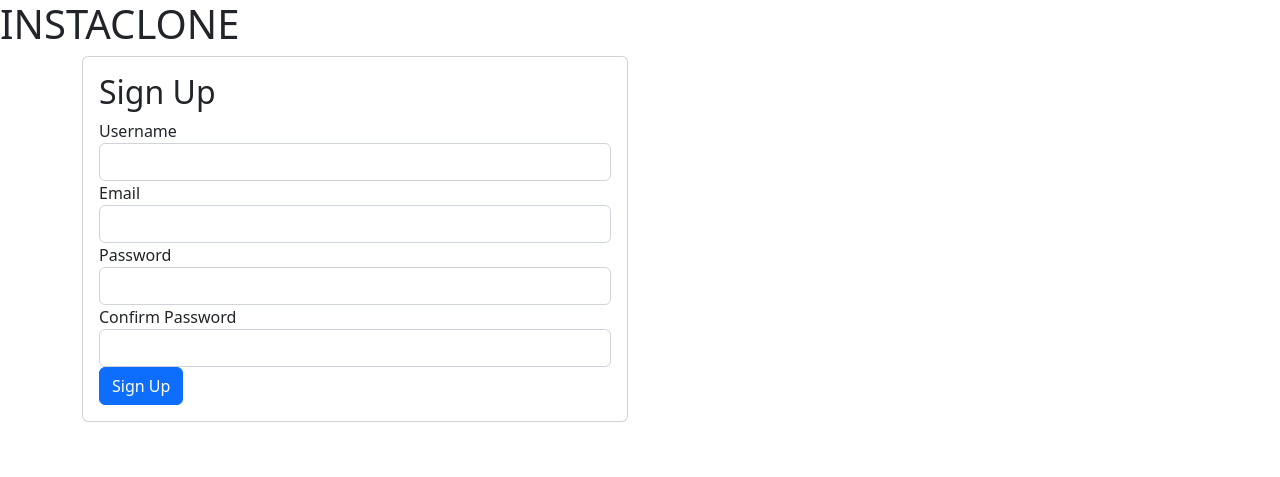
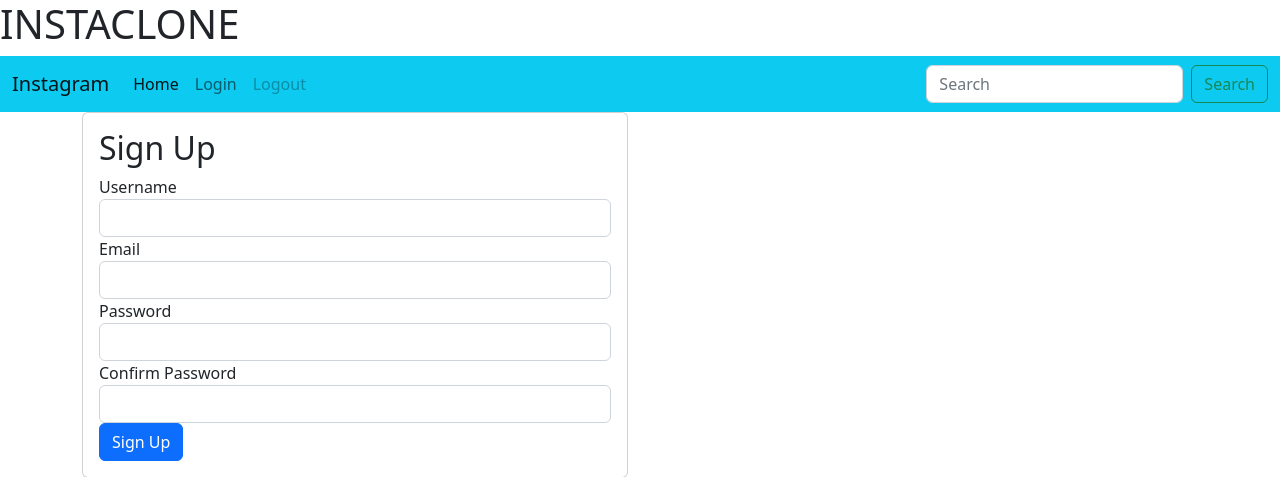
Before and after one commit to odoyoninah/instaclone, a Django app: page / in a window 1280 px wide. Shown: the top 477 px of the page. Run offline with Django 4.2, Linux system fonts and the light colour scheme.

Commit message:
add navbar

```diff
--- a/insta/templates/index.html
+++ b/insta/templates/index.html
@@ -6,10 +6,35 @@
     <meta name="viewport" content="width=device-width, initial-scale=1.0">
     <title>INSTACLONE</title>
     <link href="https://cdn.jsdelivr.net/npm/bootstrap@5.2.0-beta1/dist/css/bootstrap.min.css" rel="stylesheet" integrity="sha384-0evHe/X+R7YkIZDRvuzKMRqM+OrBnVFBL6DOitfPri4tjfHxaWutUpFmBp4vmVor" crossorigin="anonymous">
-    <link rel="stylesheet" href="css/style.css">
+    <link rel="stylesheet" href="staticfiles/style.css">
 </head>
 <body>
     <h1>INSTACLONE</h1>
+    <nav class="navbar navbar-expand-lg navbar-light bg-info">
+        <div class="container-fluid">
+          <button class="navbar-toggler" type="button" data-bs-toggle="collapse" data-bs-target="#navbarTogglerDemo01" aria-controls="navbarTogglerDemo01" aria-expanded="false" aria-label="Toggle navigation">
+            <span class="navbar-toggler-icon"></span>
+          </button>
+          <div class="collapse navbar-collapse" id="navbarTogglerDemo01">
+            <a class="navbar-brand" href="#">Instagram</a>
+            <ul class="navbar-nav me-auto mb-2 mb-lg-0">
+              <li class="nav-item">
+                <a class="nav-link active" aria-current="page" href="#">Home</a>
+              </li>
+              <li class="nav-item">
+                <a class="nav-link" href="#">Login</a>
+              </li>
+              <li class="nav-item">
+                <a class="nav-link disabled" href="#" tabindex="-1" aria-disabled="true">Logout</a>
+              </li>
+            </ul>
+            <form class="d-flex">
+              <input class="form-control me-2" type="search" placeholder="Search" aria-label="Search">
+              <button class="btn btn-outline-success" type="submit">Search</button>
+            </form>
+          </div>
+        </div>
+      </nav>
     <div class="container">
         <div class="row">
             <div class="col-md-6">
```
Also changed, not shown: 1 other file.
